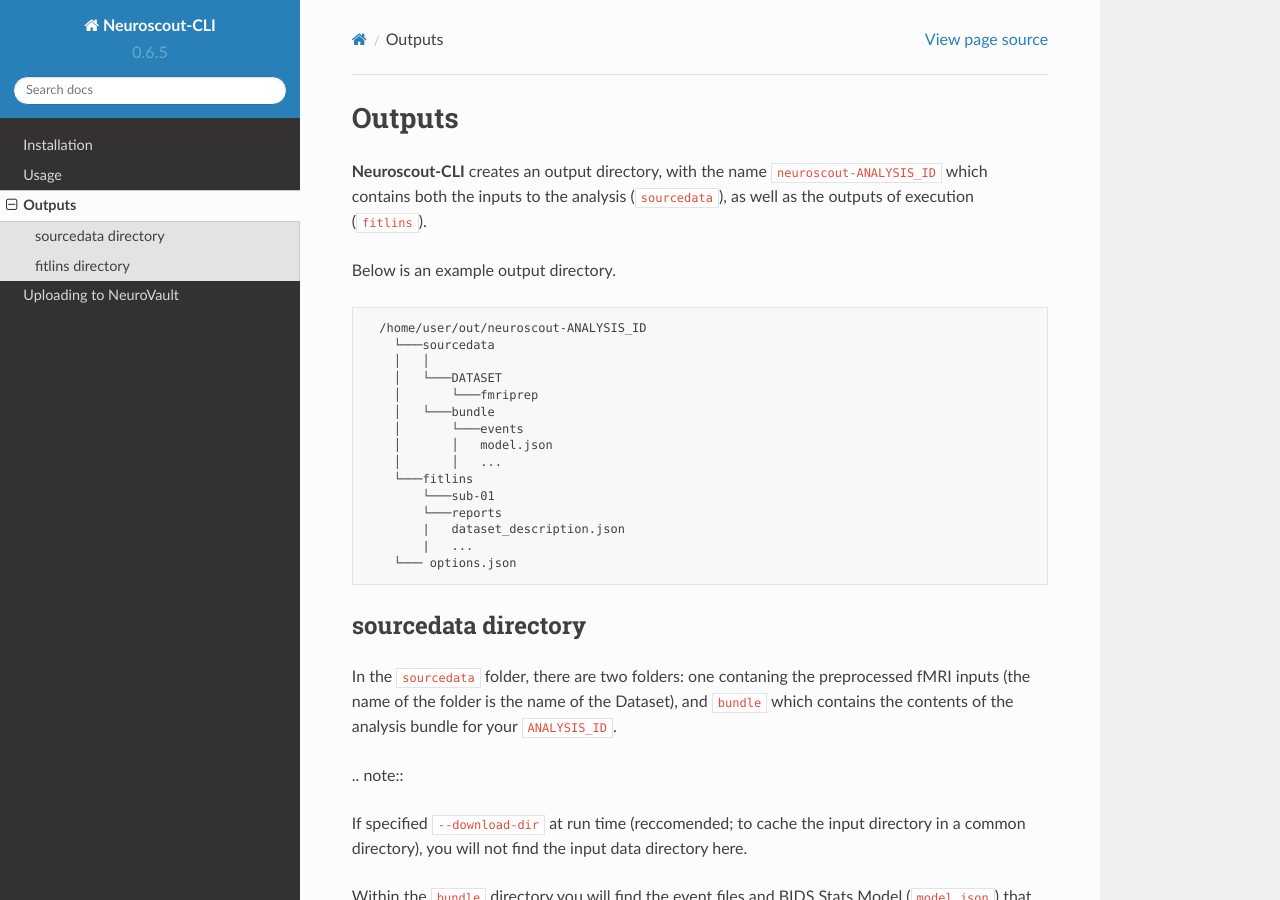
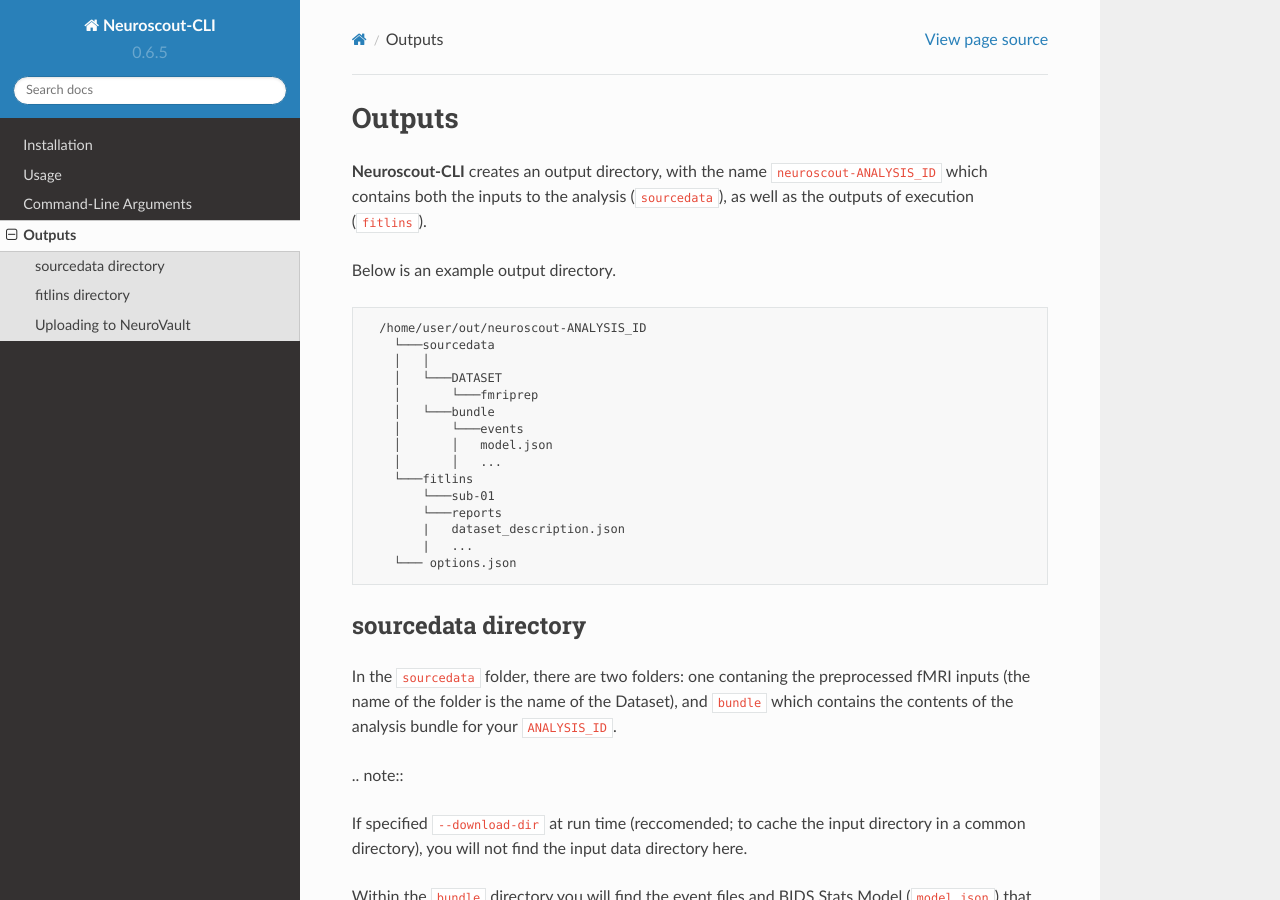
Before and after one commit to neuroscout/neuroscout-cli, a Sphinx documentation site: the page built from docs/source/outputs.md, in a window 1280 px wide and 900 px high. Built offline with Sphinx 7.4.7 and the Read the Docs theme 2.0.0, drawn with Linux system fonts in a browser that asks for light colours.

Commit message:
Fix side bar

```diff
--- a/docs/source/outputs.md
+++ b/docs/source/outputs.md
@@ -44,6 +44,6 @@
 
 Within the `reports` folder, you can view interactive HTML reports, including a summary of your model, design matrices, and quality control visualizations.
 
-# Uploading to NeuroVault
+## Uploading to NeuroVault
 
 By default, NeuroScout will upload all group and subject level results to NeuroVault, and update the NeuroScout API with the corresponding meta-data. You are free to opt out by specifiying ` --no-upload` at runtime.
--- a/docs/source/usage.rst
+++ b/docs/source/usage.rst
@@ -23,7 +23,7 @@
 For a complete guide, see :doc:`neuroscout:cli/docker` and :doc:`neuroscout:cli/singularity` in the offical `Neuroscout Docs <https://neuroscout.org/docs>`_.
 
 Command-Line Arguments
------------------------
+======================
 .. click:: neuroscout_cli.cli:main
    :prog: neuroscout
    :nested: full
```
